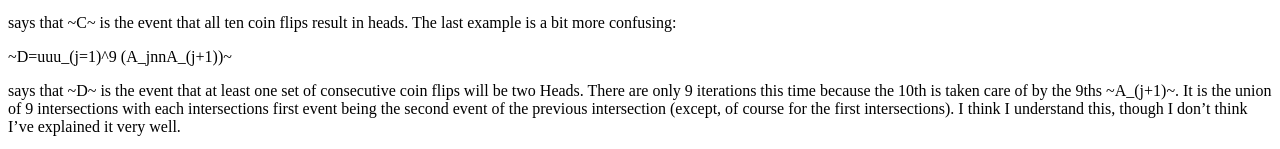
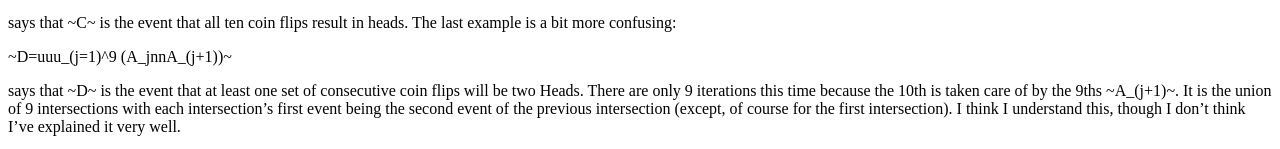
Before and after one commit to ebailey78/STAT101, a Jekyll site: the page built from _posts/2016-04-28-week_1.md, in a window 1280 px wide. Shown: the part 1723-1872 px from the top of the page. Built offline with Jekyll 4.4.1, drawn with Linux system fonts in a browser that asks for light colours.

Commit message:
Update 2016-04-28-week_1.md

```diff
--- a/_posts/2016-04-28-week_1.md
+++ b/_posts/2016-04-28-week_1.md
@@ -64,4 +64,4 @@ says that ~C~ is the event that all ten coin flips result in heads. The last exa
 
 ~D=uuu_(j=1)^9 (A_jnnA_(j+1))~
 
-says that ~D~ is the event that at least one set of consecutive coin flips will be two Heads. There are only 9 iterations this time because the 10th is taken care of by the 9ths ~A_(j+1)~. It is the union of 9 intersections with each intersections first event being the second event of the previous intersection (except, of course for the first intersections). I think I understand this, though I don't think I've explained it very well.
+says that ~D~ is the event that at least one set of consecutive coin flips will be two Heads. There are only 9 iterations this time because the 10th is taken care of by the 9ths ~A_(j+1)~. It is the union of 9 intersections with each intersection's first event being the second event of the previous intersection (except, of course for the first intersection). I think I understand this, though I don't think I've explained it very well.
```
